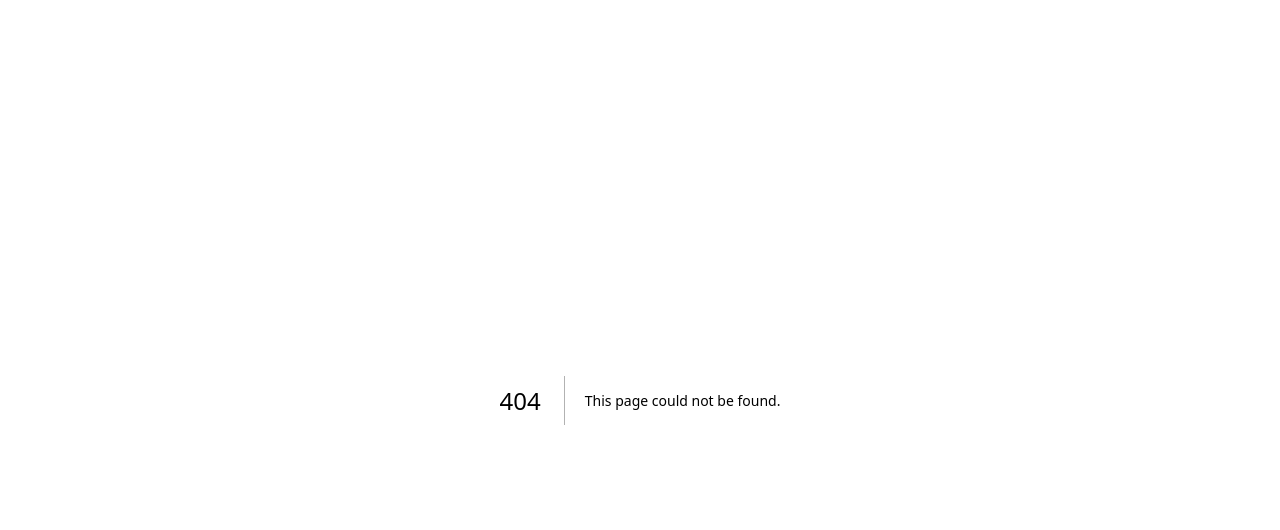
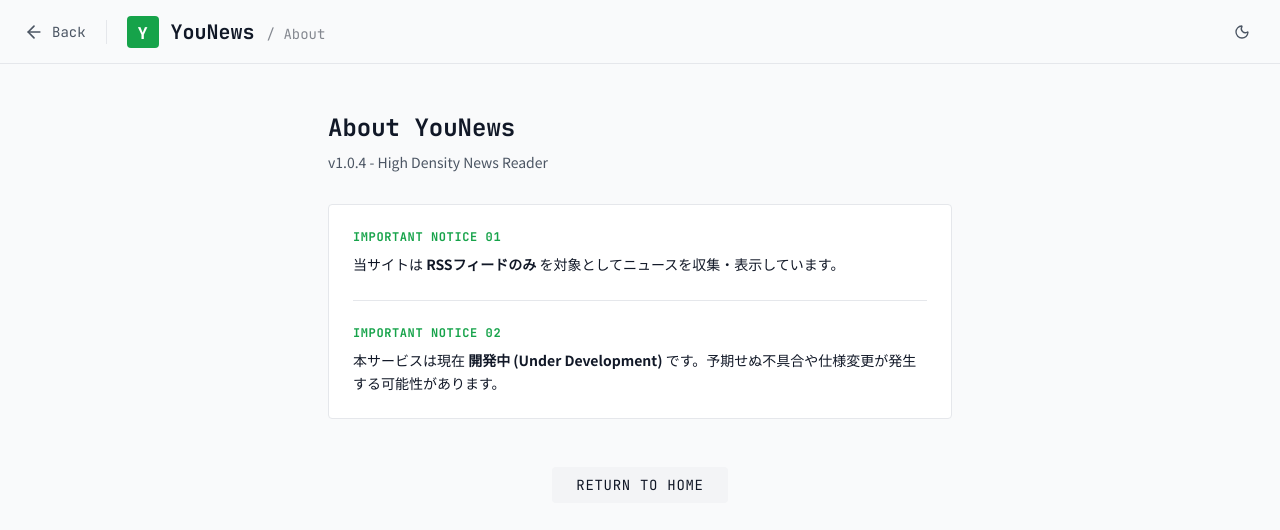
Before and after one commit to Carvlly/YouNews, a Next.js app: page /about in a window 1280 px wide. Before the commit this address had no page. Shown: the top 530 px of the page. Built offline with nearby package versions, Linux system fonts and the light colour scheme.

Commit message:
対応サイトを追加

```diff
--- /dev/null
+++ b/app/about/page.tsx
@@ -0,0 +1,66 @@
+import Link from 'next/link';
+import { ArrowLeft } from 'lucide-react';
+import { ThemeToggle } from '@/components/ThemeToggle';
+
+export default function AboutPage() {
+  return (
+    <div className="flex flex-col min-h-screen bg-bg-base">
+      <header className="h-[64px] shrink-0 border-b border-border-base bg-bg-base px-4 sm:px-6 flex items-center justify-between z-20">
+        <div className="flex items-center gap-[8px] sm:gap-[12px]">
+          <Link href="/" className="flex items-center gap-2 text-text-secondary hover:text-text-primary transition-colors">
+            <ArrowLeft className="w-5 h-5" />
+            <span className="font-mono text-sm hidden sm:inline">Back</span>
+          </Link>
+          <div className="w-[1px] h-[24px] bg-border-base mx-2 hidden sm:block"></div>
+          <div className="flex items-center gap-[8px] sm:gap-[12px] text-text-primary min-w-0">
+            <div className="w-[28px] h-[28px] min-w-[28px] sm:w-[32px] sm:h-[32px] sm:min-w-[32px] bg-accent rounded flex items-center justify-center text-accent-fg font-bold text-sm sm:text-base">
+              Y
+            </div>
+            <div className="font-mono text-[16px] sm:text-[20px] font-bold text-text-primary truncate">
+              YouNews <span className="hidden sm:inline font-normal opacity-50 text-[14px]">/ About</span>
+            </div>
+          </div>
+        </div>
+
+        <div className="flex items-center shrink-0">
+          <ThemeToggle />
+        </div>
+      </header>
+
+      <main className="flex-1 overflow-y-auto w-full max-w-2xl mx-auto px-6 py-12">
+        <div className="space-y-8">
+          <div>
+            <h1 className="text-2xl font-bold font-mono text-text-primary mb-2">About YouNews</h1>
+            <p className="text-text-secondary text-sm">
+              v1.0.4 - High Density News Reader
+            </p>
+          </div>
+
+          <div className="p-6 bg-bg-card border border-border-base rounded flex flex-col gap-6">
+            <div className="flex flex-col gap-2">
+              <h2 className="text-accent font-bold uppercase tracking-wider text-xs font-mono">Important Notice 01</h2>
+              <p className="text-text-primary text-sm leading-relaxed">
+                当サイトは <strong>RSSフィードのみ</strong> を対象としてニュースを収集・表示しています。
+              </p>
+            </div>
+
+            <div className="w-full h-[1px] bg-border-base"></div>
+
+            <div className="flex flex-col gap-2">
+              <h2 className="text-accent font-bold uppercase tracking-wider text-xs font-mono">Important Notice 02</h2>
+              <p className="text-text-primary text-sm leading-relaxed">
+                本サービスは現在 <strong>開発中 (Under Development)</strong> です。予期せぬ不具合や仕様変更が発生する可能性があります。
+              </p>
+            </div>
+          </div>
+
+          <div className="text-center mt-12">
+            <Link href="/" className="inline-block px-6 py-2 bg-bg-hover text-text-primary text-sm font-mono uppercase tracking-wider rounded hover:bg-border-base transition-colors">
+              Return to Home
+            </Link>
+          </div>
+        </div>
+      </main>
+    </div>
+  );
+}
--- a/app/page.tsx
+++ b/app/page.tsx
@@ -1,6 +1,7 @@
 'use client';
 
 import { useState, useEffect } from 'react';
+import Link from 'next/link';
 import { PRESET_SOURCES } from '@/lib/types';
 import { SourceSelector } from '@/components/SourceSelector';
 import { NewsColumn } from '@/components/NewsColumn';
@@ -62,6 +63,9 @@ export default function Home() {
         </div>
 
         <div className="flex gap-[8px] sm:gap-[20px] items-center shrink-0">
+          <Link href="/about" className="text-[10px] sm:text-[12px] font-mono text-text-secondary hover:text-accent uppercase transition-colors">
+            About
+          </Link>
           <ThemeToggle />
           <SourceSelector
             selectedSourceIds={selectedIds}
--- a/components/NewsColumn.tsx
+++ b/components/NewsColumn.tsx
@@ -32,7 +32,8 @@ export function NewsColumn({ source }: NewsColumnProps) {
 
   const handleScroll = (e: React.UIEvent<HTMLDivElement>) => {
     const target = e.currentTarget;
-    if (target.scrollHeight - target.scrollTop <= target.clientHeight + 100) {
+    // 余裕を持たせて下端から500px接近で次を読み込むように閾値を変更
+    if (target.scrollHeight - target.scrollTop <= target.clientHeight + 500) {
       if (feed && visibleCount < feed.items.length) {
         setVisibleCount((prev) => Math.min(prev + 20, feed.items.length));
       }
@@ -124,6 +125,11 @@ export function NewsColumn({ source }: NewsColumnProps) {
                 );
               })}
             </AnimatePresence>
+            {feed && visibleCount >= feed.items.length && feed.items.length > 0 && (
+              <div className="py-8 text-center text-[11px] font-mono text-text-tertiary uppercase tracking-wider">
+                End of feed
+              </div>
+            )}
           </div>
         )}
       </div>
--- a/components/SourceSelector.tsx
+++ b/components/SourceSelector.tsx
@@ -2,8 +2,15 @@
 
 import { useState, useEffect } from 'react';
 import { Settings, X } from 'lucide-react';
-import { PRESET_SOURCES, NewsSource } from '@/lib/types';
+import { PRESET_SOURCES, NewsSource, FeedCategory } from '@/lib/types';
 import Cookies from 'js-cookie';
+
+const CATEGORY_LABELS: Record<FeedCategory, string> = {
+  general: '総合ニュース',
+  tech: 'IT・テクノロジー',
+  business: 'ビジネス・経済',
+  developer: '開発者・ギーク',
+};
 
 interface SourceSelectorProps {
   selectedSourceIds: string[];
@@ -55,8 +62,12 @@ export function SourceSelector({ selectedSourceIds, onChange }: SourceSelectorPr
             <div className="p-5 max-h-[70vh] sm:max-h-[60vh] overflow-y-auto">
               <div className="mb-[24px]">
                 <h3 className="text-[11px] font-mono text-text-secondary uppercase mb-[20px]">Japan</h3>
+                <div className="flex flex-col gap-6">
+                  {Array.from(new Set(PRESET_SOURCES.filter(s => s.region === 'japan').map(s => s.category))).map(category => (
+                    <div key={category} className="flex flex-col">
+                      <h4 className="text-[11px] font-bold text-text-secondary mb-[12px]">{CATEGORY_LABELS[category]}</h4>
                       <div className="flex flex-col">
-                  {PRESET_SOURCES.filter(s => s.region === 'japan').map((source) => (
+                        {PRESET_SOURCES.filter(s => s.region === 'japan' && s.category === category).map((source) => (
                           <label key={source.id} className="flex items-center gap-[10px] mb-[12px] text-[13px] text-text-primary cursor-pointer group">
                             <div className="relative flex items-center justify-center">
                               <input
@@ -74,10 +85,17 @@ export function SourceSelector({ selectedSourceIds, onChange }: SourceSelectorPr
                         ))}
                       </div>
                     </div>
-              <div>
+                  ))}
+                </div>
+              </div>
+              <div className="pt-4 border-t border-border-base">
                 <h3 className="text-[11px] font-mono text-text-secondary uppercase mb-[20px]">International</h3>
+                <div className="flex flex-col gap-6">
+                  {Array.from(new Set(PRESET_SOURCES.filter(s => s.region === 'international').map(s => s.category))).map(category => (
+                    <div key={category} className="flex flex-col">
+                      <h4 className="text-[11px] font-bold text-text-secondary mb-[12px]">{CATEGORY_LABELS[category]}</h4>
                       <div className="flex flex-col">
-                  {PRESET_SOURCES.filter(s => s.region === 'international').map((source) => (
+                        {PRESET_SOURCES.filter(s => s.region === 'international' && s.category === category).map((source) => (
                           <label key={source.id} className="flex items-center gap-[10px] mb-[12px] text-[13px] text-text-primary cursor-pointer group">
                             <div className="relative flex items-center justify-center">
                               <input
@@ -92,6 +110,9 @@ export function SourceSelector({ selectedSourceIds, onChange }: SourceSelectorPr
                             </div>
                             <span className="group-hover:text-accent transition-colors">{source.name}</span>
                           </label>
+                        ))}
+                      </div>
+                    </div>
                   ))}
                 </div>
               </div>
--- a/lib/types.ts
+++ b/lib/types.ts
@@ -11,30 +11,43 @@ export interface Feed {
   items: FeedItem[];
 }
 
+export type FeedCategory = 'general' | 'tech' | 'business' | 'developer';
+
 export interface NewsSource {
   id: string;
   name: string;
   url: string;
   region: 'japan' | 'international';
+  category: FeedCategory;
 }
 
 // 組み込みのプリセットニュースサイト
 export const PRESET_SOURCES: NewsSource[] = [
   // 日本メディア
-  { id: 'nhk', name: 'NHK', url: 'https://www3.nhk.or.jp/rss/news/cat0.xml', region: 'japan' },
-  { id: 'asahi', name: '朝日新聞', url: 'https://www.asahi.com/rss/asahi/newsheadlines.rdf', region: 'japan' },
-  { id: 'itmedia', name: 'ITmedia', url: 'https://rss.itmedia.co.jp/rss/2.0/itmedia_all.xml', region: 'japan' },
-  { id: 'gigazine', name: 'Gigazine', url: 'https://gigazine.net/news/rss_2.0/', region: 'japan' },
-  { id: 'zenn', name: 'Zenn (トレンド)', url: 'https://zenn.dev/feed', region: 'japan' },
-  { id: 'impress', name: 'Impress Watch', url: 'https://www.watch.impress.co.jp/data/rss/1.0/ipw/feed.rdf', region: 'japan' },
-  { id: 'pcwatch', name: 'PC Watch', url: 'https://pc.watch.impress.co.jp/data/rss/1.0/pcw/feed.rdf', region: 'japan' },
-  { id: 'avwatch', name: 'AV Watch', url: 'https://av.watch.impress.co.jp/data/rss/1.0/avw/feed.rdf', region: 'japan' },
-  { id: 'internetwatch', name: 'INTERNET Watch', url: 'https://internet.watch.impress.co.jp/data/rss/1.0/iw/feed.rdf', region: 'japan' },
-  { id: 'publickey', name: 'Publickey', url: 'https://www.publickey1.jp/atom.xml', region: 'japan' },
+  { id: 'nhk', name: 'NHK', url: 'https://www3.nhk.or.jp/rss/news/cat0.xml', region: 'japan', category: 'general' },
+  { id: 'asahi', name: '朝日新聞', url: 'https://www.asahi.com/rss/asahi/newsheadlines.rdf', region: 'japan', category: 'general' },
+  { id: 'mainichi', name: '毎日新聞', url: 'https://mainichi.jp/rss/etc/mainichi-flash.rss', region: 'japan', category: 'general' },
+  { id: 'cnnjp', name: 'CNN.co.jp', url: 'https://feeds.cnn.co.jp/rss/cnn/cnn.rdf', region: 'japan', category: 'general' },
+
+  { id: 'itmedia', name: 'ITmedia', url: 'https://rss.itmedia.co.jp/rss/2.0/itmedia_all.xml', region: 'japan', category: 'tech' },
+  { id: 'gigazine', name: 'Gigazine', url: 'https://gigazine.net/news/rss_2.0/', region: 'japan', category: 'tech' },
+  { id: 'impress', name: 'Impress Watch', url: 'https://www.watch.impress.co.jp/data/rss/1.0/ipw/feed.rdf', region: 'japan', category: 'tech' },
+  { id: 'pcwatch', name: 'PC Watch', url: 'https://pc.watch.impress.co.jp/data/rss/1.0/pcw/feed.rdf', region: 'japan', category: 'tech' },
+  { id: 'avwatch', name: 'AV Watch', url: 'https://av.watch.impress.co.jp/data/rss/1.0/avw/feed.rdf', region: 'japan', category: 'tech' },
+  { id: 'internetwatch', name: 'INTERNET Watch', url: 'https://internet.watch.impress.co.jp/data/rss/1.0/iw/feed.rdf', region: 'japan', category: 'tech' },
+  { id: 'xtech', name: '日経クロステック', url: 'https://xtech.nikkei.com/rss/xtech-it.rdf', region: 'japan', category: 'tech' },
+
+  { id: 'toyokeizai', name: '東洋経済オンライン', url: 'https://toyokeizai.net/list/feed/rss', region: 'japan', category: 'business' },
+  { id: 'nikkeibusiness', name: '日経ビジネス', url: 'https://business.nikkei.com/rss/sns/nb.rdf', region: 'japan', category: 'business' },
+
+  { id: 'zenn', name: 'Zenn (トレンド)', url: 'https://zenn.dev/feed', region: 'japan', category: 'developer' },
+  { id: 'qiita', name: 'Qiita (人気)', url: 'https://qiita.com/popular-items/feed.atom', region: 'japan', category: 'developer' },
+  { id: 'publickey', name: 'Publickey', url: 'https://www.publickey1.jp/atom.xml', region: 'japan', category: 'developer' },
+
   // 海外メディア
-  { id: 'bbc', name: 'BBC News', url: 'https://feeds.bbci.co.uk/news/rss.xml', region: 'international' },
-  { id: 'reuters', name: 'Reuters', url: 'https://feeds.reuters.com/reuters/topNews', region: 'international' },
-  { id: 'techcrunch', name: 'TechCrunch', url: 'https://techcrunch.com/feed/', region: 'international' },
-  { id: 'theverge', name: 'The Verge', url: 'https://www.theverge.com/rss/index.xml', region: 'international' },
-  { id: 'hackernews', name: 'Hacker News', url: 'https://hnrss.org/frontpage', region: 'international' },
+  { id: 'bbc', name: 'BBC News', url: 'https://feeds.bbci.co.uk/news/rss.xml', region: 'international', category: 'general' },
+  { id: 'reuters', name: 'Reuters', url: 'https://feeds.reuters.com/reuters/topNews', region: 'international', category: 'general' },
+  { id: 'techcrunch', name: 'TechCrunch', url: 'https://techcrunch.com/feed/', region: 'international', category: 'tech' },
+  { id: 'theverge', name: 'The Verge', url: 'https://www.theverge.com/rss/index.xml', region: 'international', category: 'tech' },
+  { id: 'hackernews', name: 'Hacker News', url: 'https://hnrss.org/frontpage', region: 'international', category: 'developer' },
 ];
```
Also changed, not shown: 1 other file (tests, documents, lock files or other folders). Lines whose indentation alone changed are shown as unchanged.
